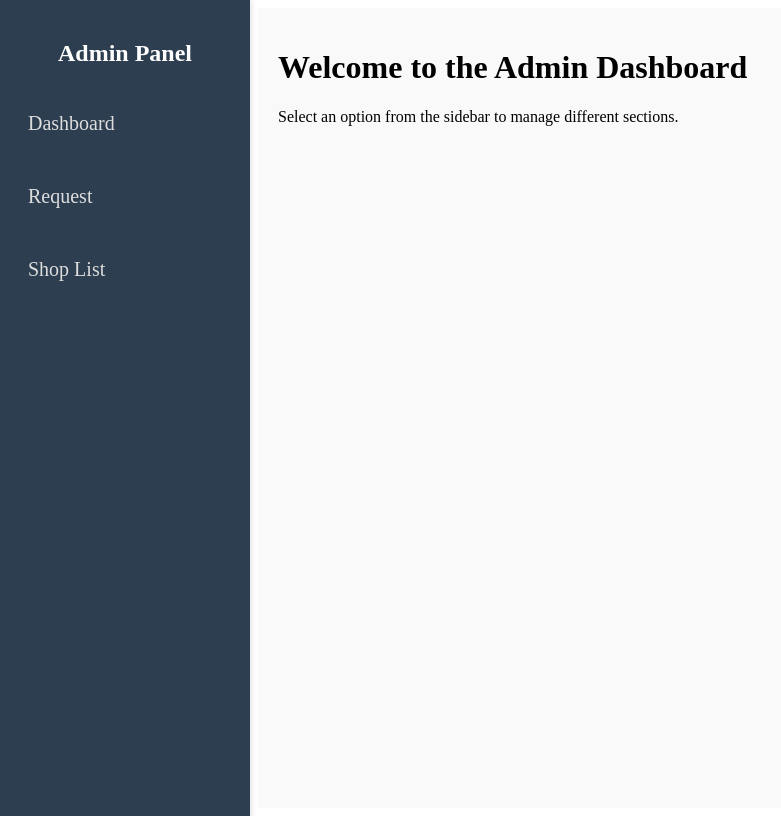
After one commit to Bharaneedharan-K/Car-Service-Appoinment-Booking, a PHP site: page /dashboard/admin_dashboard.html in a window 1280 px wide. The commit adds this page. Shown: the whole page, without its empty margins (0-781 px from the left). Run offline with PHP 8.4, Linux system fonts and the light colour scheme.

Commit message:
create the dashboard page ui

```diff
--- a/admin/admin_login.php
+++ b/admin/admin_login.php
@@ -17,7 +17,7 @@ if ($_SERVER["REQUEST_METHOD"] == "POST") {
         // Set the session variable for the logged-in admin
         $_SESSION['admin'] = $username;
         // Redirect to the admin dashboard
-        header("Location: admin_dashboard.php");
+        header("Location: dashboard/admin_dashboard.html");
         exit();
     } else {
         // If credentials don't match, show an error message
--- /dev/null
+++ b/admin/dashboard/admin_dashboard.html
@@ -0,0 +1,28 @@
+<!DOCTYPE html>
+<html lang="en">
+<head>
+    <meta charset="UTF-8">
+    <meta name="viewport" content="width=device-width, initial-scale=1.0">
+    <title>Admin Dashboard</title>
+    <link rel="stylesheet" href="dashboard.css"> <!-- Link to your CSS file -->
+</head>
+<body>
+    <div class="container">
+        <!-- Sidebar -->
+        <div class="sidebar">
+            <h2>Admin Panel</h2>
+            <ul>
+                <li><a href="dashboard.html">Dashboard</a></li>
+                <li><a href="request.html">Request</a></li>
+                <li><a href="shop_list.html">Shop List</a></li>
+            </ul>
+        </div>
+
+        <!-- Main content -->
+        <div class="main-content">
+            <h1>Welcome to the Admin Dashboard</h1>
+            <p>Select an option from the sidebar to manage different sections.</p>
+        </div>
+    </div>
+</body>
+</html>
--- /dev/null
+++ b/admin/dashboard/dashboard.css
@@ -0,0 +1,58 @@
+/* sidebar.css */
+
+.sidebar {
+    position: fixed;
+    top: 0;
+    left: 0;
+    width: 250px; /* Slightly narrower sidebar */
+    height: 100%;
+    background-color: #2c3e50; /* Darker background */
+    padding-top: 20px;
+    box-shadow: 2px 0 5px rgba(0, 0, 0, 0.1);
+}
+
+.sidebar h2 {
+    color: white;
+    text-align: center;
+    margin-bottom: 20px;
+}
+
+.sidebar ul {
+    list-style: none;
+    padding: 0;
+    margin: 0;
+}
+
+.sidebar ul li {
+    padding: 15px 0;
+    text-align: left; /* Align text to the left */
+    padding-left: 18px; /* Add space before text */
+}
+
+
+.sidebar ul li a {
+    color: #ddd; /* Softer white text */
+    text-decoration: none;
+    font-size: 20px;
+    display: block;
+    padding: 10px;
+    border-radius: 4px;
+    transition: background-color 0.3s ease;
+}
+
+.sidebar ul li a:hover {
+    background-color: #34495e; /* Darker hover effect */
+}
+.sidebar ul li a.active {
+    background-color: #4CAF50; /* Highlight active link */
+    color: #fff;
+}
+
+/* Main content styling to ensure it aligns next to the sidebar */
+.main-content {
+    margin-left: 250px; /* Adjust to match sidebar width */
+    padding: 20px;
+    background-color: #f9f9f9;
+    min-height: 100vh;
+    box-sizing: border-box;
+}
--- a/admin/request.php
+++ b/admin/request/request.php
@@ -1,5 +1,5 @@
 <?php
-include 'db_connection.php'; // Include the database connection
+include '../db_connection.php'; // Include the database connection
 
 // Check if the form has been submitted
 if ($_SERVER['REQUEST_METHOD'] == 'POST') {
```
Also changed, not shown: admin/scripts.js (deleted, +0 -40 lines), admin/styles.css (deleted, +0 -37 lines), admin/request/request.css (renamed from admin/request.css), admin/request/request.html (renamed from admin/request.html), 1 other file.
